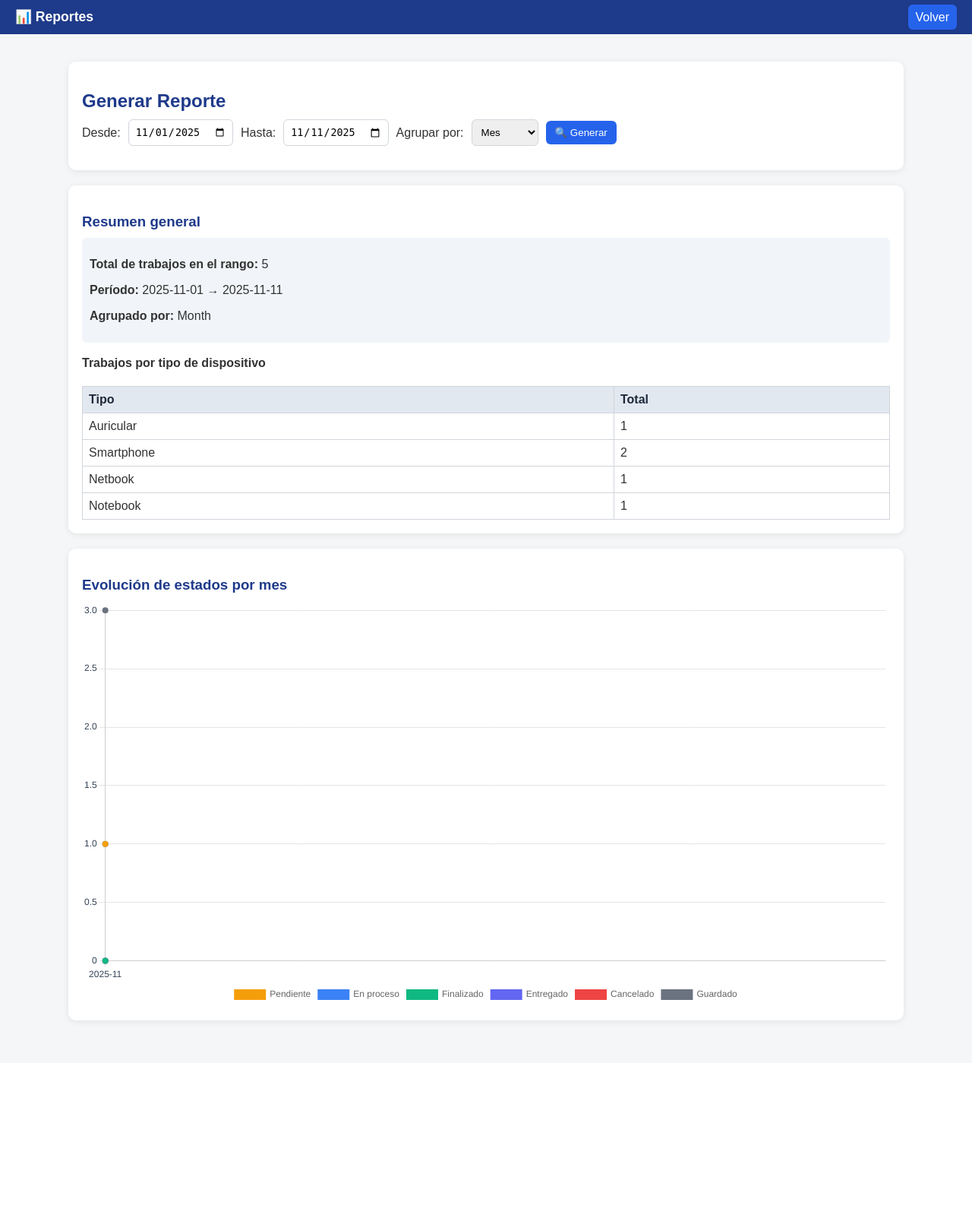
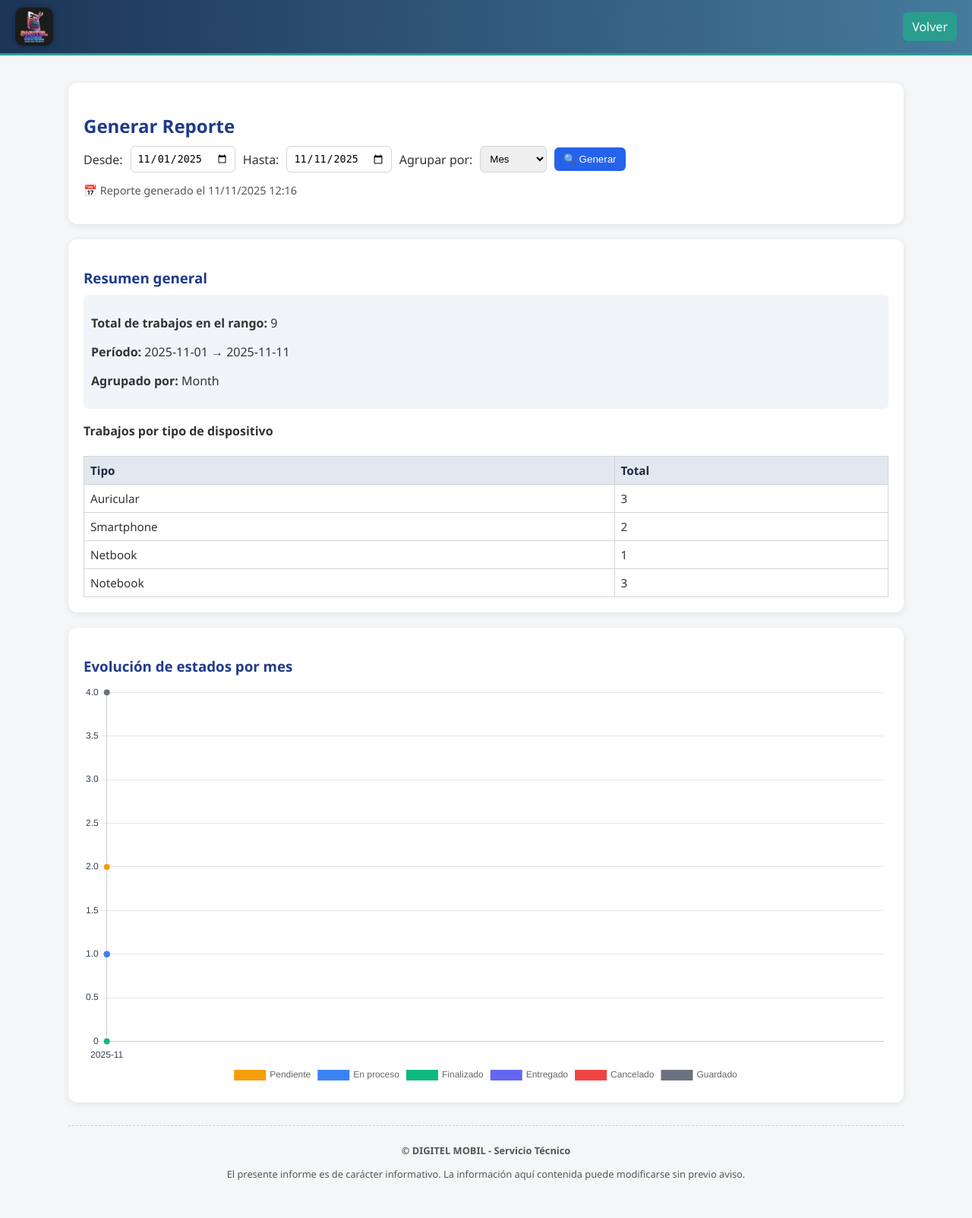
Before and after one commit to gcrenovich/ing-rg-kanban, a PHP site: page /reportes.php in a window 1280 px wide. Shown: the whole page at 76% size. Before the commit the page ends 1351 px from the top, so only its background shows below. Run offline with PHP 8.4, Linux system fonts and the light colour scheme; the visitor is signed in with stand-in values (Sample User, id 1).

Commit message:
refactor: actualizar estados de trabajos en archivos JSON y agregar comprobante de conformidad

```diff
--- a/data/trabajos.json
+++ b/data/trabajos.json
@@ -48,7 +48,7 @@
         "marca": "mamali",
         "modelo": "olkjjalskd",
         "problema": "ñlmañlmf",
-        "estado": "En proceso",
+        "estado": "Guardado",
         "tecnico": "Juan",
         "fecha_ingreso": "2025-11-04",
         "fecha_entrega": null,
@@ -69,5 +69,61 @@
         "fecha_entrega": null,
         "comentarios": [],
         "comprobante_id": "C-0008"
+    },
+    {
+        "id": 9,
+        "cliente_id": 1,
+        "dispositivo_id": 7,
+        "marca": "asd",
+        "modelo": "asd",
+        "problema": "asd",
+        "estado": "En proceso",
+        "tecnico": "asd",
+        "fecha_ingreso": "2025-11-04",
+        "fecha_entrega": null,
+        "comentarios": [],
+        "comprobante_id": "C-0009"
+    },
+    {
+        "id": 10,
+        "cliente_id": 1,
+        "dispositivo_id": 7,
+        "marca": "asd",
+        "modelo": "asd",
+        "problema": "asd",
+        "estado": "Cancelado",
+        "tecnico": "asd",
+        "fecha_ingreso": "2025-11-04",
+        "fecha_entrega": null,
+        "comentarios": [],
+        "comprobante_id": "C-0010"
+    },
+    {
+        "id": 11,
+        "cliente_id": 2,
+        "dispositivo_id": 4,
+        "marca": "sdsg",
+        "modelo": "dsfsd",
+        "problema": "sdfsdef",
+        "estado": "Pendiente",
+        "tecnico": "sdfsdf",
+        "fecha_ingreso": "2025-11-04",
+        "fecha_entrega": null,
+        "comentarios": [],
+        "comprobante_id": "C-0011"
+    },
+    {
+        "id": 12,
+        "cliente_id": 2,
+        "dispositivo_id": 4,
+        "marca": "sdsg",
+        "modelo": "dsfsd",
+        "problema": "sdfsdef",
+        "estado": "Entregado",
+        "tecnico": "sdfsdf",
+        "fecha_ingreso": "2025-11-04",
+        "fecha_entrega": null,
+        "comentarios": [],
+        "comprobante_id": "C-0012"
     }
 ]
--- a/public/reportes.php
+++ b/public/reportes.php
@@ -79,23 +79,34 @@ foreach ($estados_posibles as $estado) {
         'borderWidth' => 2
     ];
 }
+
+$fecha_generacion = date('d/m/Y H:i');
 ?>
 <!doctype html>
 <html lang="es">
 <head>
 <meta charset="utf-8">
-<title>Reportes</title>
+<title>Reportes - DIGITEL MOBIL</title>
 <link rel="stylesheet" href="../assets/css/estilos.css">
 <script src="https://cdn.jsdelivr.net/npm/chart.js"></script>
 <style>
-body { font-family: Arial, sans-serif; background:#f4f6f8; margin:0; color:#333; }
-header.topbar { background:#1e3a8a; color:#fff; display:flex; justify-content:space-between; align-items:center; padding:12px 20px; }
-header .logo { font-weight:bold; font-size:1.1em; }
-header .top-actions a { margin-left:8px; text-decoration:none; padding:8px 10px; border-radius:6px; background:#2563eb; color:#fff; }
+body { font-family: 'Segoe UI', Arial, sans-serif; background:#f4f6f8; margin:0; color:#333; }
+header.topbar {
+  background: linear-gradient(90deg, #1d3557, #457b9d);
+  color:#fff; display:flex; justify-content:space-between; align-items:center;
+  padding:10px 20px; border-bottom:3px solid #2a9d8f;
+}
+.logo { display:flex; align-items:center; gap:12px; font-size:1.3em; font-weight:bold; text-transform:uppercase; }
+.logo img { height:50px; width:auto; border-radius:10px; box-shadow:0 0 8px rgba(0,0,0,0.3); }
+header .top-actions a { text-decoration:none; background:#2a9d8f; padding:8px 12px; border-radius:6px; color:#fff; transition:0.2s; }
+header .top-actions a:hover { background:#21867a; }
 main { max-width:1100px; margin:20px auto; padding:16px; }
-.card { background:#fff; border-radius:10px; padding:18px; box-shadow:0 2px 8px rgba(0,0,0,0.08); margin-bottom:20px; }
+.card {
+  background:#fff; border-radius:12px; padding:20px;
+  box-shadow:0 2px 10px rgba(0,0,0,0.08); margin-bottom:20px;
+}
 h2, h3 { color:#1e3a8a; margin-bottom:10px; }
-table { width:100%; border-collapse:collapse; margin-top:8px; }
+table { width:100%; border-collapse:collapse; margin-top:8px; font-size:0.95em; }
 th, td { border:1px solid #d1d5db; padding:8px; text-align:left; }
 th { background:#e2e8f0; color:#1e293b; }
 input, select, button { padding:8px; border-radius:6px; border:1px solid #d1d5db; }
@@ -103,12 +114,18 @@ button.btn { background:#2563eb; color:#fff; border:none; cursor:pointer; border
 .filters { display:flex; gap:10px; flex-wrap:wrap; align-items:center; margin-bottom:14px; }
 canvas { max-width:100%; height:auto; margin-top:12px; }
 .summary { background:#f1f5f9; padding:10px; border-radius:6px; margin-top:10px; }
+.footer-legal {
+  text-align:center; font-size:0.8em; color:#555; margin-top:30px; border-top:1px dashed #ccc;
+  padding-top:10px;
+}
 </style>
 </head>
 <body>
 
 <header class="topbar">
-  <div class="logo">📊 Reportes</div>
+    <div class="logo">
+  <img src="public/assets/img/logo.png" alt="DIGITEL MOBIL" class="logo-img">
+</div>
   <div class="top-actions">
     <a class="btn" href="index.php">Volver</a>
   </div>
@@ -131,6 +148,9 @@ canvas { max-width:100%; height:auto; margin-top:12px; }
       </select>
       <button class="btn" type="submit">🔍 Generar</button>
     </form>
+    <p style="font-size:0.9em; color:#555; margin-top:6px;">
+      📅 Reporte generado el <?= $fecha_generacion ?>
+    </p>
   </div>
 
   <div class="card">
@@ -156,6 +176,13 @@ canvas { max-width:100%; height:auto; margin-top:12px; }
   <div class="card">
     <h3>Evolución de estados por <?= $group === 'month' ? 'mes' : ($group === 'week' ? 'semana' : 'período') ?></h3>
     <canvas id="chart_estados"></canvas>
+  </div>
+
+  <div class="footer-legal">
+    <p><strong>© DIGITEL MOBIL - Servicio Técnico</strong></p>
+    <p id="leyenda-legal">
+      El presente informe es de carácter informativo. La información aquí contenida puede modificarse sin previo aviso.
+    </p>
   </div>
 </main>
 
```
Also changed, not shown: public/comprobante.php (+11 -2 lines), public/comprobante_conformidad.php (added, +75 -0 lines), 1 other file.
